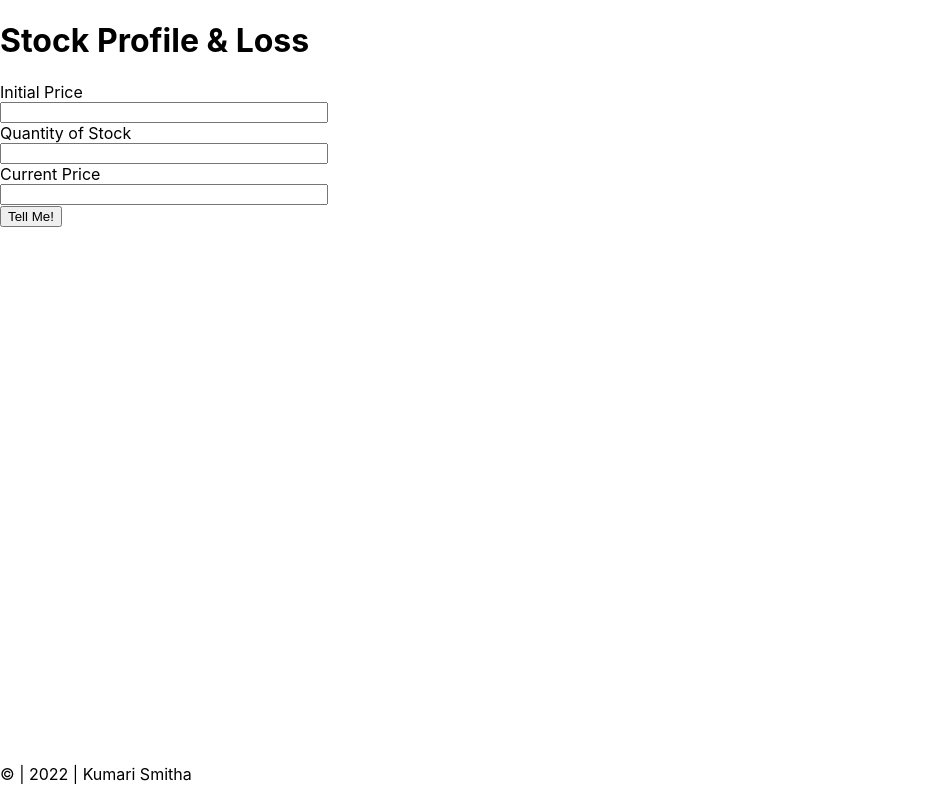
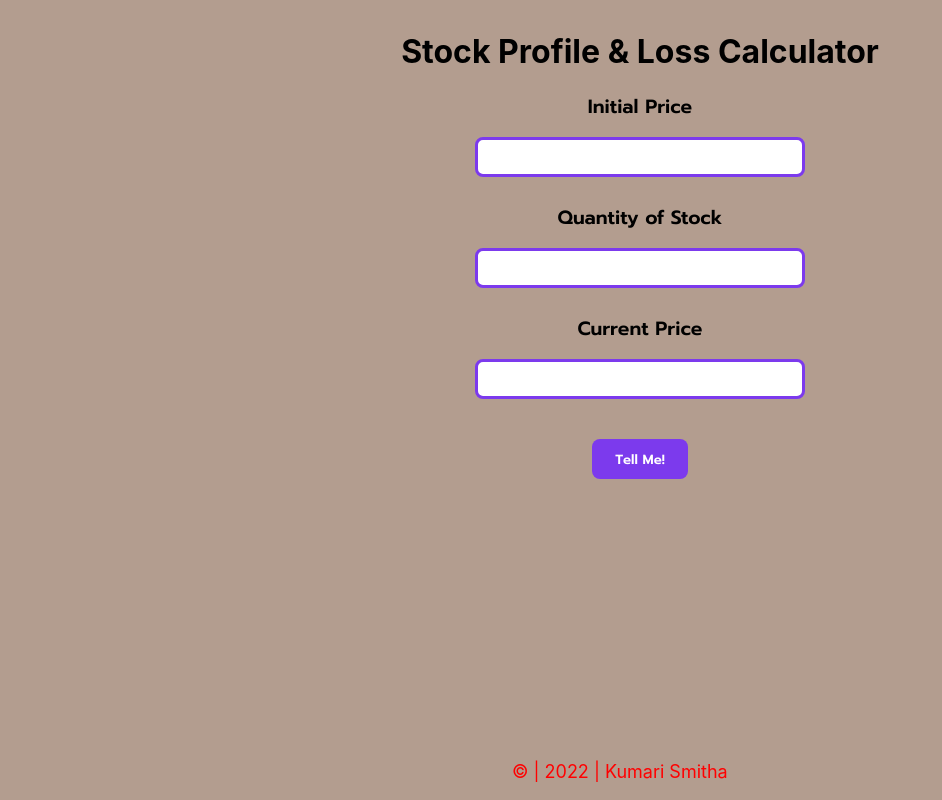
Before and after one commit to Kumari-Smitha/stock-profit-loss, a React (Create React App) app: page / in a window 1280 px wide. Shown: the whole page, without its empty margins (0-942 px from the left). Built offline with nearby package versions, Linux system fonts and the light colour scheme.

Commit message:
styling done

```diff
--- a/src/App.css
+++ b/src/App.css
@@ -1,7 +1,40 @@
+body{
+    /* background-image: url("/public/stock2.jpg"); */
+    /* color: black; */
+    background-color: #B39D8F;
+}
+
 .App{
+
     position: relative;
+    /* border: 1px solid black; */
+    /* width: 40vw;
+    height: 70vh; */
+    margin: auto;
+    text-align: center;
+    margin-top: 2rem;
 }
 .footer{
     position: absolute;
     bottom: 0;
+    left: 40%;
+
 }
+button{
+    margin-top: 2rem;
+    height: 2.5rem;
+    width: 6rem;
+    border-radius: 0.5rem;
+    background-color: #7C3AED;
+    color: white;
+    border: none;
+    font-family: Prompt;
+}
+.text{
+    color: #7C3AED;
+    font-family: Prompt;
+}
+p{
+    color: red;
+    font-size: large;
+}
--- a/src/App.js
+++ b/src/App.js
@@ -4,9 +4,11 @@ import Input from './components/Input';
 
 function App() {
   const [inPrice, setInPrice] = useState(0)
-  const [quantity, setQuantity] = useState(0)
   const [curPrice, setCurPrice] = useState(0)
   const [text, setText] = useState(null);
+  const [errorIP, seterrorIP] = useState(null)
+  const [errorQS, seterrorQS] = useState(null)
+
 
   const calculateProfit = ()=>{
     return curPrice-inPrice;
@@ -40,11 +42,25 @@ function App() {
 
   }
   const initialPrice = (e)=>{
-    setInPrice(e.target.value)
+    let val = e.target.value;
+    if(val <= 0){
+      seterrorIP("Please enter a positive value greater than 0")
+    }else{
+      seterrorIP(null)
+      setInPrice(val)
+    }
+
   }
+
   const stockQuantity = (e)=>{
-    setQuantity(e.target.value)
+    let val = e.target.value;
+    if(val <= 0){
+      seterrorQS("Please enter a positive value greater than 0")
+    }else{
+      seterrorQS(null)
+    }
   }
+
   const currentPrice = (e)=>{
     setCurPrice(e.target.value)
   }
@@ -52,12 +68,15 @@ function App() {
   return (
     <>
     <div className="App">
-      <h1>Stock Profile & Loss</h1>
+      <h1>Stock Profile & Loss Calculator</h1>
       <Input handleChange={initialPrice} text="Initial Price" type="number"/>
+      <p>{errorIP}</p>
       <Input handleChange={stockQuantity} text="Quantity of Stock" type="number"/>
+      <p>{errorQS}</p>
       <Input handleChange={currentPrice} text="Current Price" type="number"/>
+
       <button onClick={displayProfitLoss}>Tell Me!</button>
-      <p>{text}</p>
+      <p className="text">{text}</p>
     </div>
     <footer className='footer'>
       <p>© | 2022 | Kumari Smitha</p>
--- a/src/components/Input.css
+++ b/src/components/Input.css
@@ -1,8 +1,25 @@
+@import url('https://fonts.googleapis.com/css2?family=Prompt:ital,wght@0,600;1,500&display=swap');
+
 .input-label{
     display: flex;
     flex-direction: column;
+
+}
+label{
+    font-size: larger;
+    font-weight: 600;
+    font-family: Prompt;
+    /* color: #e11d48; */
 }
 
 input{
+    height: 2rem;
     width: 20rem;
+    border-radius: 0.5rem;
+    margin: auto;
+    text-align: center;
+    margin-top: 1rem;
+    border: 3px solid #7C3AED;
+    margin-bottom: 0.5rem;
+    font-size: large;
 }
--- a/src/components/Input.js
+++ b/src/components/Input.js
@@ -6,7 +6,7 @@ export default function Input({text, type, handleChange}){
         <>
         <div className="input-label">
         <label>{text}</label>
-        <input onChange={handleChange} type={type} />
+        <input onChange={handleChange} type={type} min='0'/>
         </div>
         </>
     )
```
Also changed, not shown: public/stock.jpg (added), public/stock2.jpg (added).
